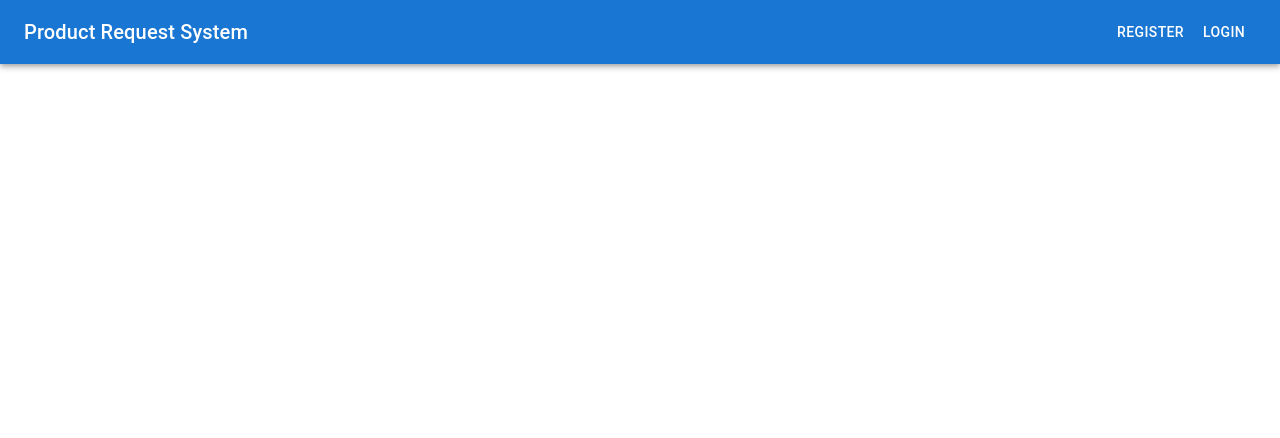
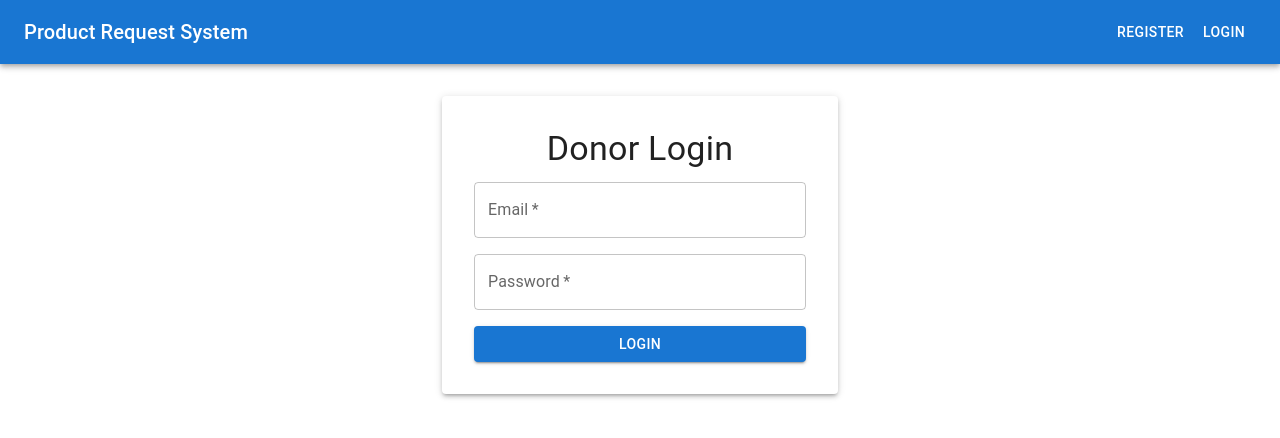
Before and after one commit to KrishKatre/user-registration-system, a React (Create React App) app in the folder frontend/: page /donor-login in a window 1280 px wide. Shown: the top 438 px of the page. Built offline with nearby package versions, Linux system fonts and the light colour scheme.

Commit message:
added login form for donors

```diff
--- a/frontend/src/App.js
+++ b/frontend/src/App.js
@@ -5,6 +5,7 @@ import RegistrationForm from "./RegistrationForm";
 import RoleSelector from "./RoleSelector";
 import DonorRegistrationForm from "./DonorRegistrationForm";
 import LoginForm from "./LoginForm";
+import DonorLoginForm from "./DonorLoginForm";
 import ProductRequestForm from "./ProductRequestForm";
 import Dashboard from "./Dashboard";
 import ProtectedRoute from "./ProtectedRoute";
@@ -55,6 +56,7 @@ const App = () => {
                 <Route path="/register" element={<RegistrationForm />} />
                 <Route path="/register-donor" element={<DonorRegistrationForm />} />
                 <Route path="/login" element={<LoginForm />} />
+                <Route path="/donor-login" element={<DonorLoginForm />} />
                 <Route
                     path="/product-request"
                     element={
--- /dev/null
+++ b/frontend/src/DonorLoginForm.js
@@ -0,0 +1,90 @@
+// DonorLoginForm.jsx
+import React, { useState } from "react";
+import {
+  Container, Paper, Typography, TextField,
+  Button, Alert, Box
+} from "@mui/material";
+
+const DonorLoginForm = () => {
+  const [formData, setFormData] = useState({
+    email: "",
+    password: ""
+  });
+  const [errors, setErrors] = useState({});
+  const [successMessage, setSuccessMessage] = useState("");
+
+  const handleChange = (e) => {
+    const { name, value } = e.target;
+    setFormData((prev) => ({ ...prev, [name]: value }));
+  };
+
+  const handleSubmit = async (e) => {
+    e.preventDefault();
+
+    if (!formData.email || !formData.password) {
+      setErrors({ form: "All fields are required." });
+      return;
+    }
+
+    try {
+      const response = await fetch("https://user-registration-backend-4.onrender.com/login-donor", {
+        method: "POST",
+        headers: { "Content-Type": "application/json" },
+        body: JSON.stringify(formData)
+      });
+
+      const data = await response.json();
+
+      if (response.ok) {
+        localStorage.setItem("authToken", data.token);
+        setSuccessMessage("Login successful!");
+        setErrors({});
+        window.location.href = "/dashboard"; // or donor dashboard if separate
+      } else {
+        setErrors({ form: data.error || "Login failed." });
+      }
+    } catch (error) {
+      setErrors({ form: "Something went wrong. Please try again later." });
+    }
+  };
+
+  return (
+    <Container maxWidth="xs">
+      <Paper elevation={3} sx={{ padding: 4, mt: 4 }}>
+        <Typography variant="h4" align="center" gutterBottom>
+          Donor Login
+        </Typography>
+        {errors.form && <Alert severity="error">{errors.form}</Alert>}
+        {successMessage && <Alert severity="success">{successMessage}</Alert>}
+
+        <form onSubmit={handleSubmit}>
+          <Box display="flex" flexDirection="column" gap={2}>
+            <TextField
+              label="Email"
+              name="email"
+              type="email"
+              value={formData.email}
+              onChange={handleChange}
+              fullWidth
+              required
+            />
+            <TextField
+              label="Password"
+              name="password"
+              type="password"
+              value={formData.password}
+              onChange={handleChange}
+              fullWidth
+              required
+            />
+            <Button type="submit" variant="contained" color="primary" fullWidth>
+              Login
+            </Button>
+          </Box>
+        </form>
+      </Paper>
+    </Container>
+  );
+};
+
+export default DonorLoginForm;
```
Also changed, not shown: 1 other file (tests, documents, lock files or other folders).
